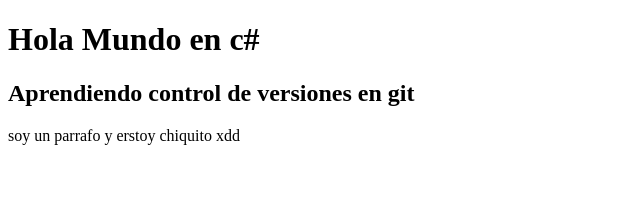
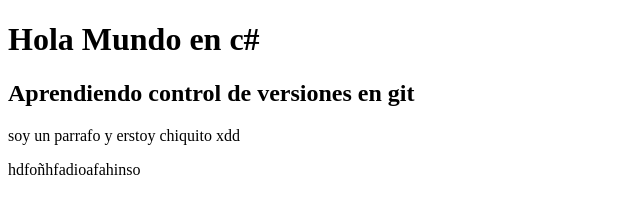
Before and after one commit to Hector-Alfaro07/HolaMundo1.1, a plain HTML site: page index.html in a window 1280 px wide. Shown: the whole page, without its empty margins (0-640 px from the left). Drawn offline with Linux system fonts and the light colour scheme.

Commit message:
hola soy un nuevo usuario gg

```diff
--- a/index.html
+++ b/index.html
@@ -9,5 +9,6 @@
     <h1>Hola Mundo en c#</h1>
     <h2>Aprendiendo control de versiones en git</h2>
     <p>soy un parrafo y erstoy chiquito xdd</p>
+    <p>hdfoñhfadioafahinso</p>
 </body>
 </html>
```
